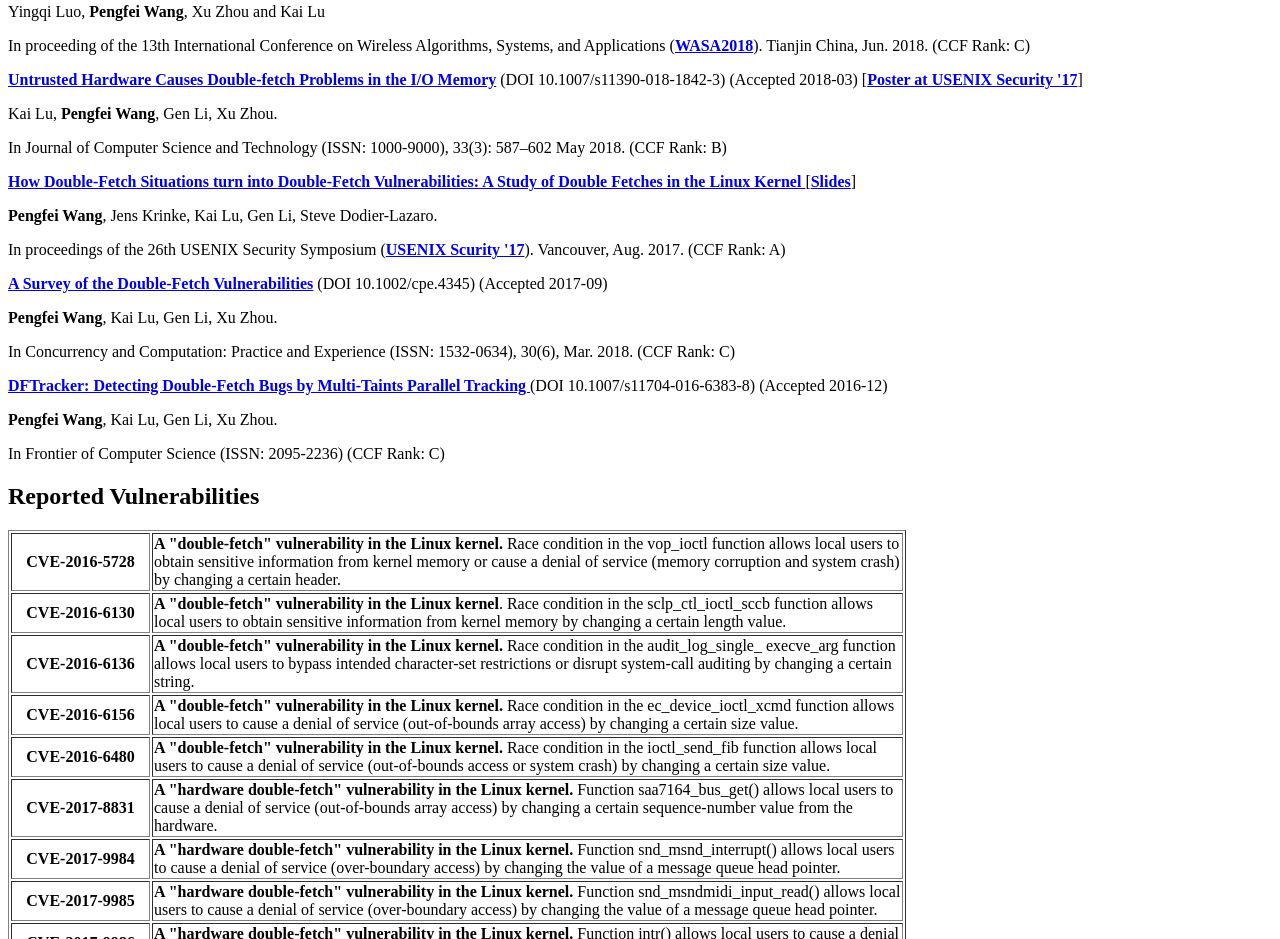
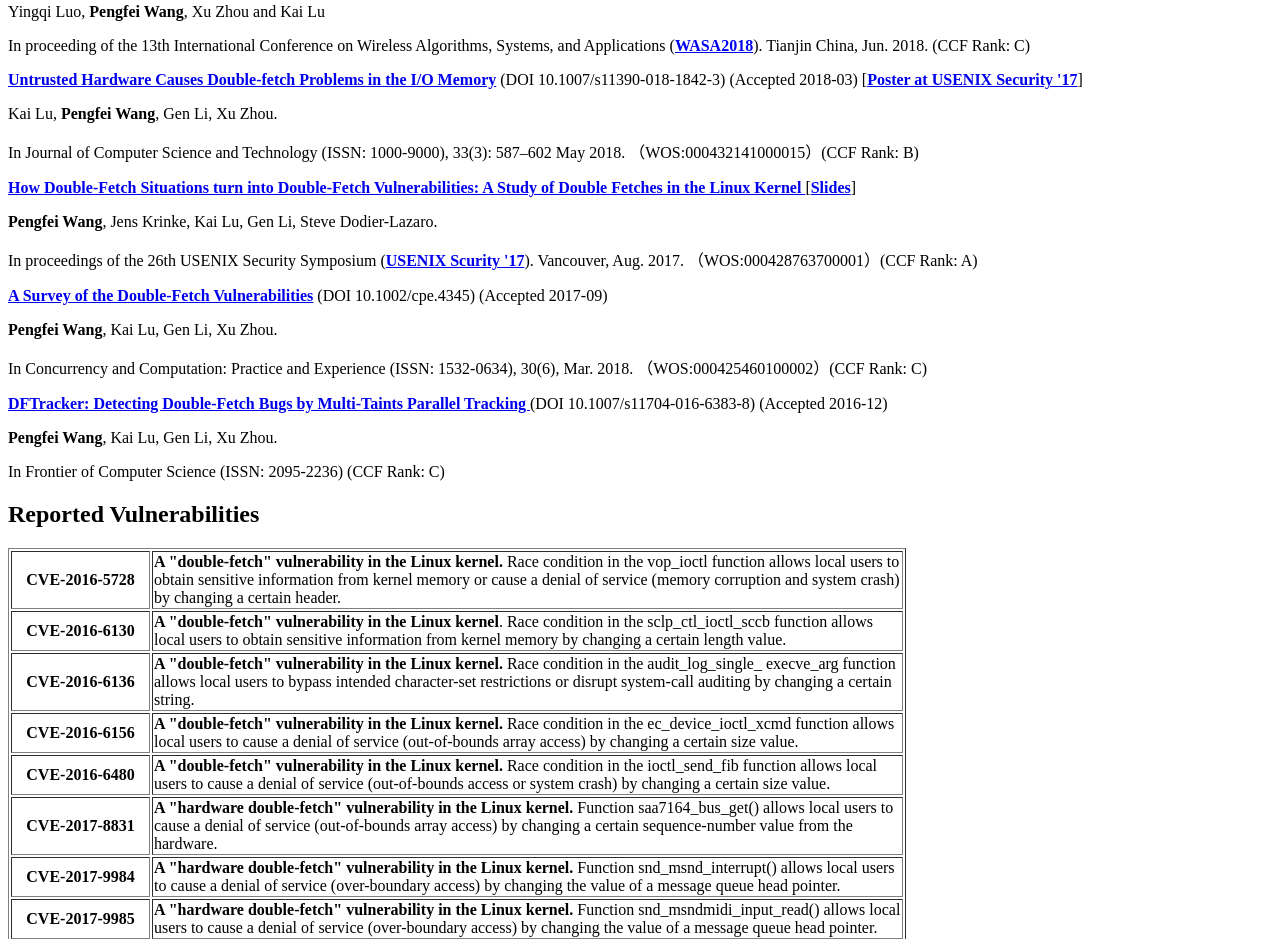
Before and after one commit to wpengfei/wpengfei.github.io, a plain HTML site: page index.html in a window 1280 px wide. Shown: the part 1070-2009 px from the top of the page. Drawn offline with Linux system fonts and the light colour scheme.

Commit message:
Add SCI
Add SCI number of USENIX, JCST, CCPE

```diff
--- a/index.html
+++ b/index.html
@@ -38,13 +38,13 @@ Contact：</h2>
 <p>In proceeding of the 13th International Conference on Wireless Algorithms, Systems, and Applications (<a href="http://wasa-conference.org/WASA2018/"><strong>WASA2018</strong></a>). Tianjin China, Jun. 2018. (CCF Rank: C)</p>
 <p><a href="jcst-final.pdf"><strong>Untrusted Hardware Causes Double-fetch Problems in the I/O Memory</strong></a> (DOI  10.1007/s11390-018-1842-3) (Accepted 2018-03) [<a href="conference_poster_final-2.pdf"><strong>Poster at USENIX Security '17</strong></a>]</p>
 <p> Kai Lu, <strong>Pengfei Wang</strong>, Gen Li, Xu Zhou.</p>
-<p>In Journal of Computer Science and Technology (ISSN: 1000-9000), 33(3): 587–602 May 2018.  (CCF Rank: B)</p>
+<p>In Journal of Computer Science and Technology (ISSN: 1000-9000), 33(3): 587–602 May 2018.  （WOS:000432141000015）(CCF Rank: B)</p>
 <p><a href="https://www.usenix.org/system/files/conference/usenixsecurity17/sec17-wang.pdf"><strong>How Double-Fetch Situations turn into Double-Fetch Vulnerabilities: A Study of Double Fetches in the Linux Kernel </strong></a>[<a href="track1-double fetch.pptx"><strong>Slides</strong></a>]</p>
 <strong>Pengfei Wang</strong>, Jens Krinke, Kai Lu, Gen Li, Steve Dodier-Lazaro.
-<p>In proceedings of the 26th USENIX Security Symposium (<a href="https://www.usenix.org/conference/usenixsecurity17"><strong>USENIX Scurity '17</strong></a>). Vancouver, Aug. 2017. (CCF Rank: A)</p>
+<p>In proceedings of the 26th USENIX Security Symposium (<a href="https://www.usenix.org/conference/usenixsecurity17"><strong>USENIX Scurity '17</strong></a>). Vancouver, Aug. 2017. （WOS:000428763700001）(CCF Rank: A)</p>
 <p><a href="ccpe-published.pdf"><strong>A Survey of the Double-Fetch Vulnerabilities</strong></a> (DOI 10.1002/cpe.4345) (Accepted 2017-09)</p>
 <p><strong>Pengfei Wang</strong>, Kai Lu, Gen Li, Xu Zhou.</p>
-<p>In Concurrency and Computation: Practice and Experience (ISSN: <span id="issn">1532-0634</span>), 30(6), Mar. 2018. (CCF Rank: C)</p>
+<p>In Concurrency and Computation: Practice and Experience (ISSN: <span id="issn">1532-0634</span>), 30(6), Mar. 2018. （WOS:000425460100002）(CCF Rank: C)</p>
 <p><a href="fcs-final.pdf"><strong>DFTracker: Detecting Double-Fetch Bugs by Multi-Taints Parallel Tracking </strong></a>(DOI 10.1007/s11704-016-6383-8) (Accepted 2016-12)</p>
 <p><strong>Pengfei Wang</strong>, Kai Lu, Gen Li, Xu Zhou.</p>
 <p>In Frontier of Computer Science (ISSN: 2095-2236) (CCF Rank: C)</p>
```
